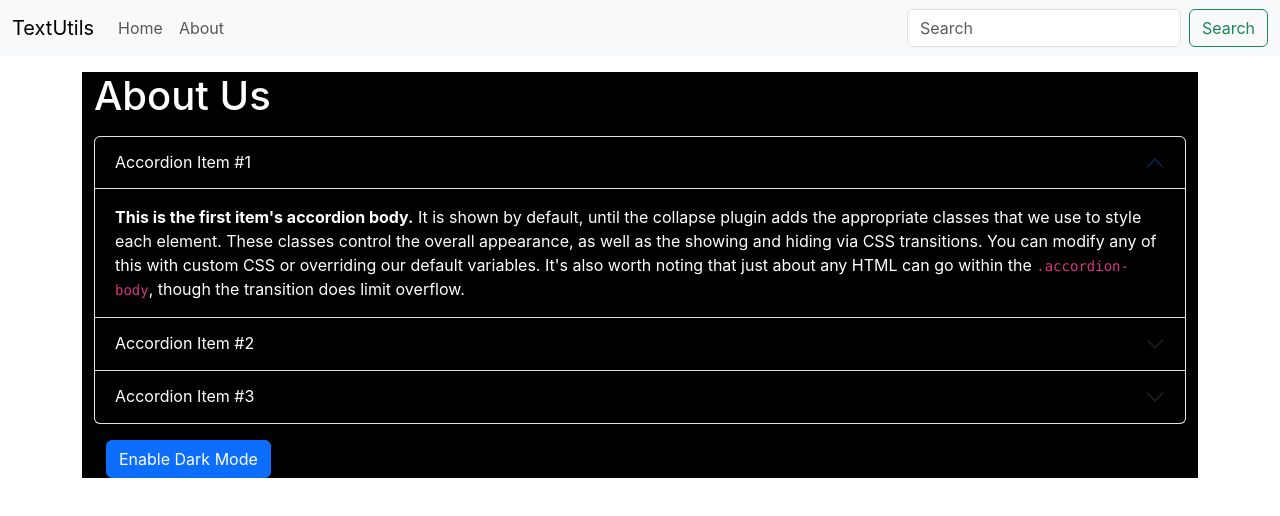
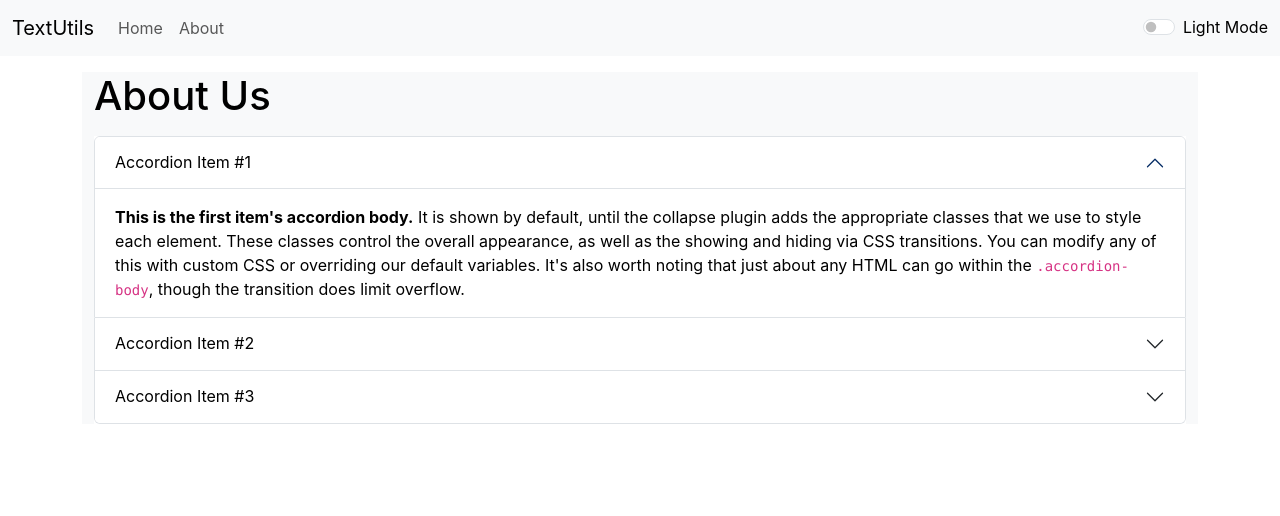
Before and after one commit to happygetgit/react-my-app, a React (Create React App) app: page / in a window 1280 px wide. Shown: the top 516 px of the page. Built offline with nearby package versions, Linux system fonts and the light colour scheme.

Commit message:
enable dark mode and light feature.

```diff
--- a/src/App.js
+++ b/src/App.js
@@ -3,14 +3,65 @@ import "./App.css";
 import Navbar from "./components/Navbar";
 //import TextForm from "./components/TextForm";
 import About from "./components/About";
+import React, { useState } from "react";
 
 function App() {
+  const [modetext, setmodeText] = useState("Light Mode");
+  const [myStyle, setMyStyle] = useState({
+    color: "black",
+    backgroundColor: "white",
+  });
+
+  const [mode, setMode] = useState("light");
+  const toggleMode = () => {
+    if (mode === "dark") {
+      setMyStyle({
+        color: "black",
+        backgroundColor: "white",
+      });
+      document.body.style.backgroundColor = "white";
+      setmodeText("Light Mode");
+      setMode("light");
+    } else {
+      setMyStyle({
+        color: "white",
+        backgroundColor: "black",
+        border: "1px solid white",
+      });
+      document.body.style.backgroundColor = "#495057";
+      setmodeText("Dark Mode");
+      setMode("dark");
+    }
+  };
+
+  const toggleStyle = () => {
+    if (mode === "dark") {
+      setmodeText("Enable Light Mode");
+    } else {
+      setmodeText("Enable Dark Mode");
+    }
+  };
+
   return (
     <>
-      <Navbar title="TextUtils" home="Home" aboutText="About" />
+      <Navbar
+        title="TextUtils"
+        home="Home"
+        aboutText="About"
+        mode={mode}
+        toggleMode={toggleMode}
+        myStyle={myStyle}
+        modeText={modetext}
+        toggleStyle={toggleStyle}
+      />
       <div className="container my-3">
         {/* <TextForm heading="Enter the text to analyze below" /> */}
-        <About />
+        <About
+          mode={mode}
+          toggleMode={toggleMode}
+          myStyle={myStyle}
+          toggleStyle={toggleStyle}
+        />
       </div>
     </>
   );
--- a/src/components/About.js
+++ b/src/components/About.js
@@ -1,33 +1,15 @@
-import React, { useState } from "react";
+import React from "react";
 
-export default function About() {
-  const [myStyle, setMyStyle] = useState({
-    color: "white",
-    backgroundColor: "black",
-  });
-  const [btntext, setbtnText] = useState("Enable Dark Mode");
-
-  const toggleStyle = () => {
-    if (myStyle.color === "black") {
-      setMyStyle({
-        color: "white",
-        backgroundColor: "black",
-        border: "1px solid white",
-      });
-      setbtnText("Enable Light Mode");
-    } else {
-      setMyStyle({
-        color: "black",
-        backgroundColor: "white",
-      });
-      setbtnText("Enable Dark Mode");
-    }
-  };
-
+// .container.my-3 {
+//   /* border: 5px; */
+//   border: 23px solid gray;
+//   padding: 16px;
+//   margin: 10px;
+export default function About(props) {
   return (
-    <div className="container" style={myStyle}>
+    <div className={`container h-100 bg-${props.mode}`} style={props.myStyle}>
       <h1 className="my-3">About Us</h1>
-      <div className="accordion" id="accordionExample" style={myStyle}>
+      <div className="accordion" id="accordionExample" style={props.myStyle}>
         <div className="accordion-item">
           <h2 className="accordion-header">
             <button
@@ -37,7 +19,7 @@ export default function About() {
               data-bs-target="#collapseOne"
               aria-expanded="true"
               aria-controls="collapseOne"
-              style={myStyle}
+              style={props.myStyle}
             >
               Accordion Item #1
             </button>
@@ -47,7 +29,7 @@ export default function About() {
             className="accordion-collapse collapse show"
             data-bs-parent="#accordionExample"
           >
-            <div className="accordion-body" style={myStyle}>
+            <div className="accordion-body" style={props.myStyle}>
               <strong>This is the first item's accordion body.</strong> It is
               shown by default, until the collapse plugin adds the appropriate
               classes that we use to style each element. These classes control
@@ -68,7 +50,7 @@ export default function About() {
               data-bs-target="#collapseTwo"
               aria-expanded="false"
               aria-controls="collapseTwo"
-              style={myStyle}
+              style={props.myStyle}
             >
               Accordion Item #2
             </button>
@@ -78,7 +60,7 @@ export default function About() {
             className="accordion-collapse collapse"
             data-bs-parent="#accordionExample"
           >
-            <div className="accordion-body" style={myStyle}>
+            <div className="accordion-body" style={props.myStyle}>
               <strong>This is the second item's accordion body.</strong> It is
               hidden by default, until the collapse plugin adds the appropriate
               classes that we use to style each element. These classes control
@@ -99,7 +81,7 @@ export default function About() {
               data-bs-target="#collapseThree"
               aria-expanded="false"
               aria-controls="collapseThree"
-              style={myStyle}
+              style={props.myStyle}
             >
               Accordion Item #3
             </button>
@@ -109,7 +91,7 @@ export default function About() {
             className="accordion-collapse collapse"
             data-bs-parent="#accordionExample"
           >
-            <div className="accordion-body" style={myStyle}>
+            <div className="accordion-body" style={props.myStyle}>
               <strong>This is the third item's accordion body.</strong> It is
               hidden by default, until the collapse plugin adds the appropriate
               classes that we use to style each element. These classes control
@@ -122,11 +104,16 @@ export default function About() {
           </div>
         </div>
       </div>
-      <div className="container my-3">
-        <button onClick={toggleStyle} type="button" className="btn btn-primary">
-          {btntext}
+      <div></div>
+      {/* <div className="container my-3">
+        <button
+          onClick={props.toggleStyle}
+          type="button"
+          className="btn btn-primary"
+        >
+          {props.btntext}
         </button>
-      </div>
+      </div> */}
     </div>
   );
 }
--- a/src/components/Navbar.js
+++ b/src/components/Navbar.js
@@ -3,7 +3,9 @@ import PropTypes from "prop-types";
 
 export default function Navbar(props) {
   return (
-    <nav className="navbar navbar-expand-lg bg-body-tertiary">
+    <nav
+      className={`navbar navbar-expand-lg navbar-${props.mode} bg-${props.mode}`}
+    >
       <div className="container-fluid">
         <a className="navbar-brand" href="/">
           {props.title}
@@ -32,7 +34,23 @@ export default function Navbar(props) {
               </a>
             </li>
           </ul>
-          <form className="d-flex" role="search">
+          <div className={`form-check form-switch text-${props.myStyle}`}>
+            <input
+              className="form-check-input"
+              type="checkbox"
+              role="switch"
+              id="flexSwitchCheckDefault"
+              onClick={props.toggleMode}
+            />
+            <label
+              className="form-check-label"
+              htmlFor="flexSwitchCheckDefault"
+              style={{ color: props.myStyle.color }}
+            >
+              {props.modeText}
+            </label>
+          </div>
+          {/* <form className="d-flex" role="search">
             <input
               className="form-control me-2"
               type="search"
@@ -42,7 +60,7 @@ export default function Navbar(props) {
             <button className="btn btn-outline-success" type="submit">
               Search
             </button>
-          </form>
+          </form> */}
         </div>
       </div>
     </nav>
@@ -52,4 +70,5 @@ export default function Navbar(props) {
 Navbar.propTypes = {
   title: PropTypes.string.isRequired,
   aboutText: PropTypes.string,
+  toggleMode: PropTypes.string,
 };
```
